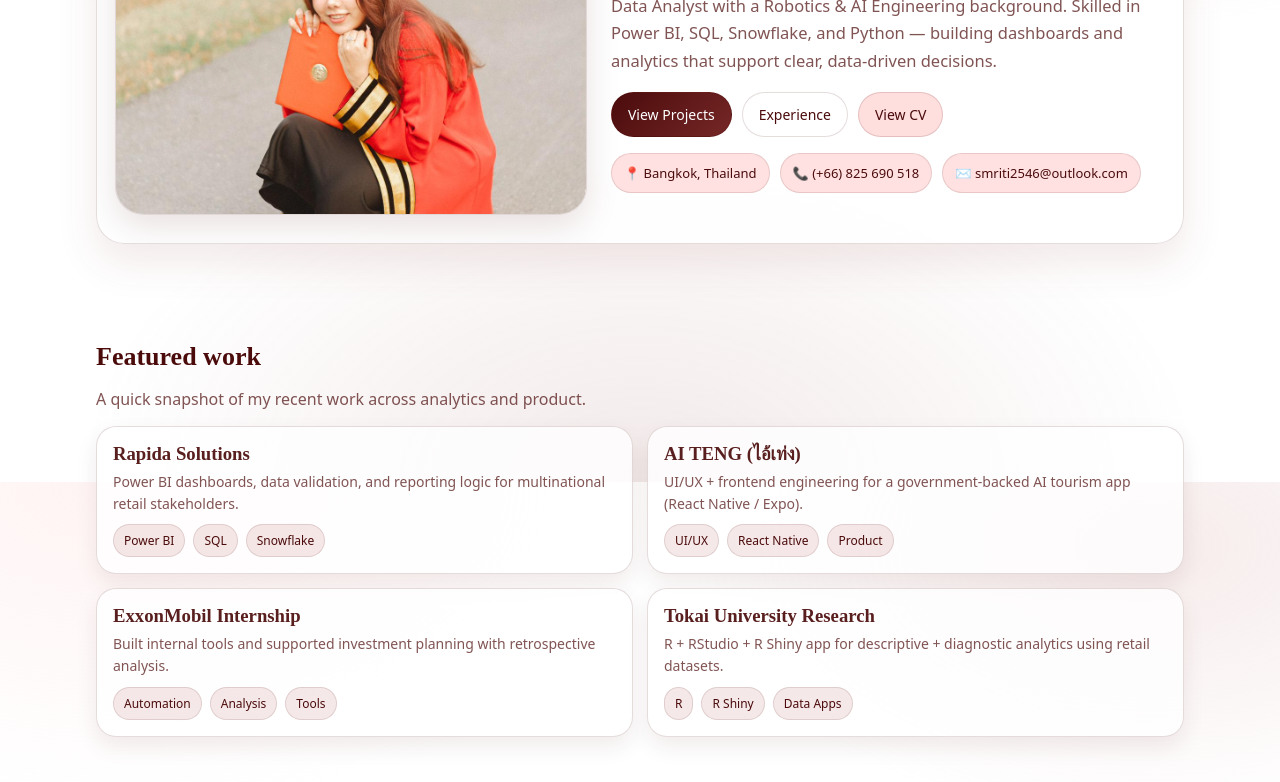
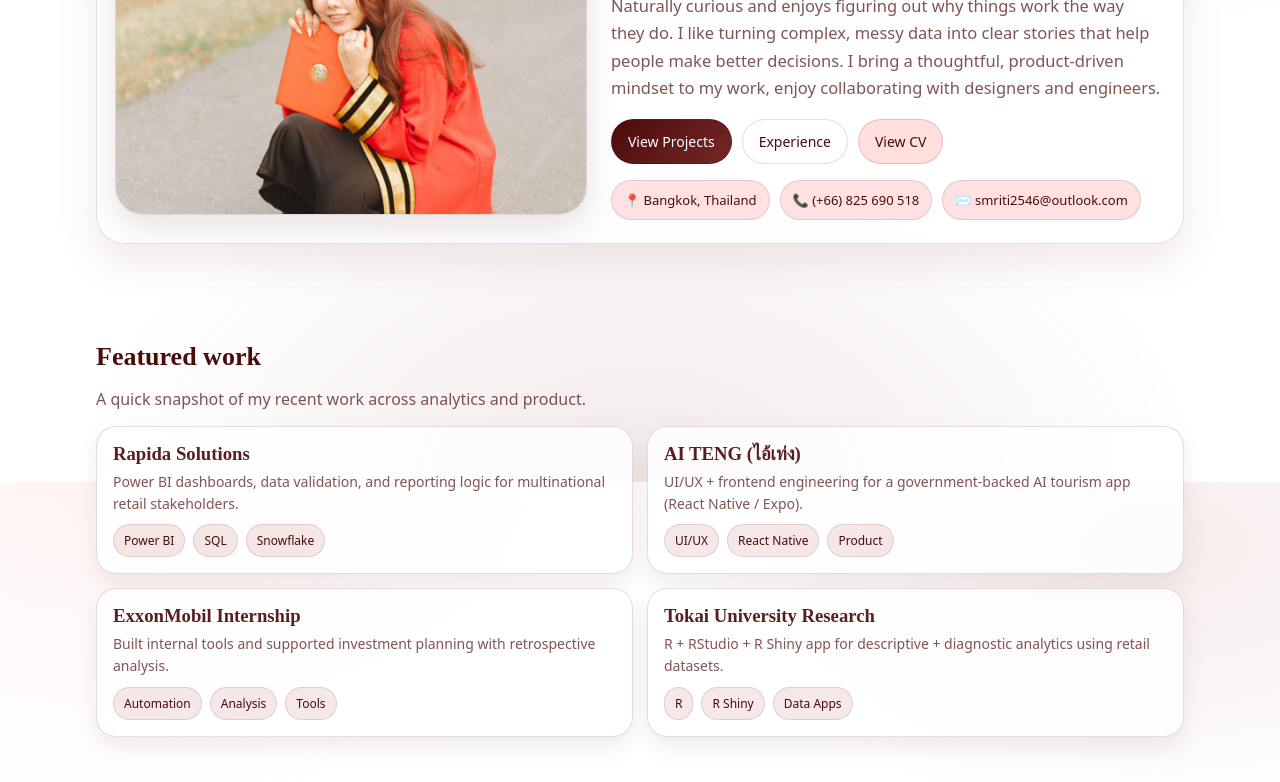
Before and after one commit to smritipandeysp/cv-website, a website: page index.html in a window 1280 px wide. Shown: the part 318-1100 px from the top of the page. Drawn offline with Linux system fonts and the light colour scheme.

Commit message:
summary v2

```diff
--- a/index.html
+++ b/index.html
@@ -45,9 +45,11 @@
           <h1 class="h1">Smriti Pandey</h1>
 
           <p class="lead">
-            Data Analyst with a Robotics & AI Engineering background.
-            Skilled in Power BI, SQL, Snowflake, and Python — building dashboards and analytics
-            that support clear, data-driven decisions.
+            Iam a Data Analyst with a background in Robotics & AI Engineering.
+            Naturally curious and enjoys figuring out why things work the way they do.
+            I like turning complex, messy data into clear stories that help people make better decisions.
+            I bring a thoughtful, product-driven mindset to my work,
+            enjoy collaborating with designers and engineers.
           </p>
 
           <div class="btnRow">
```
